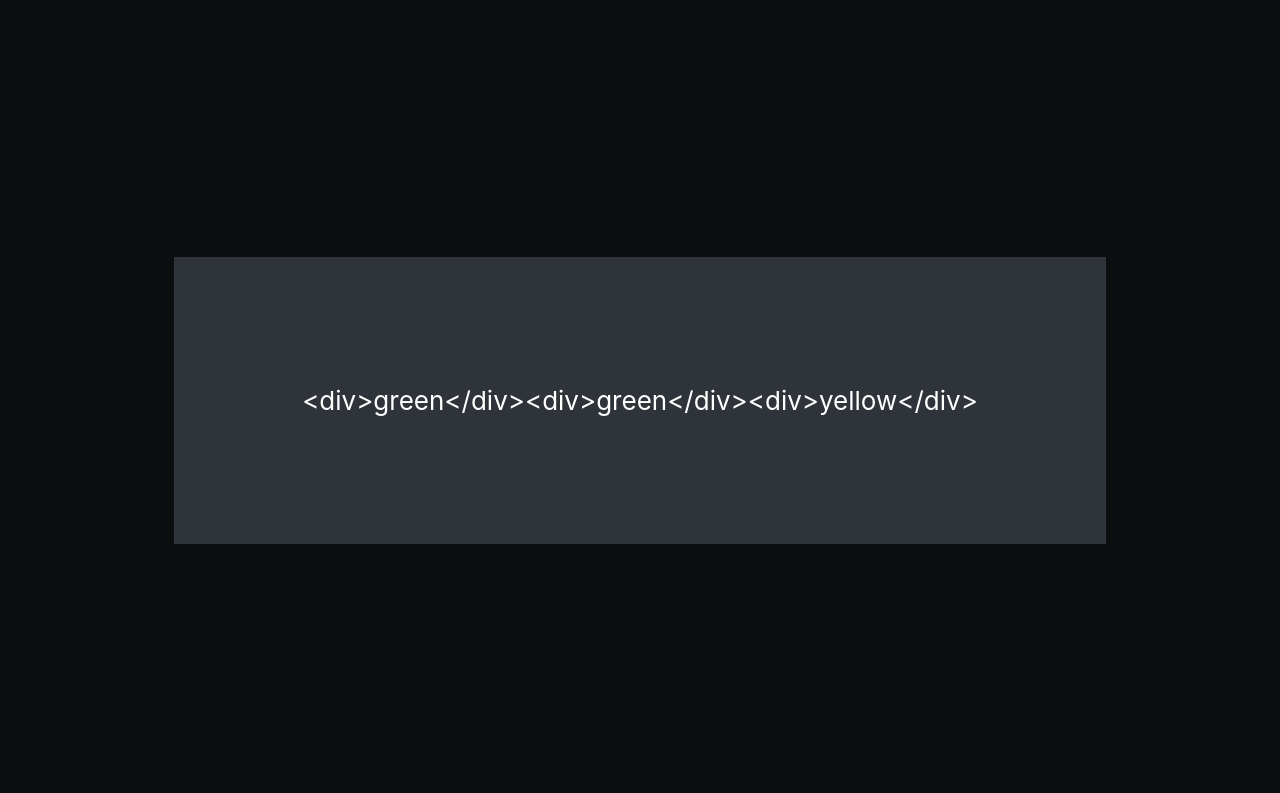
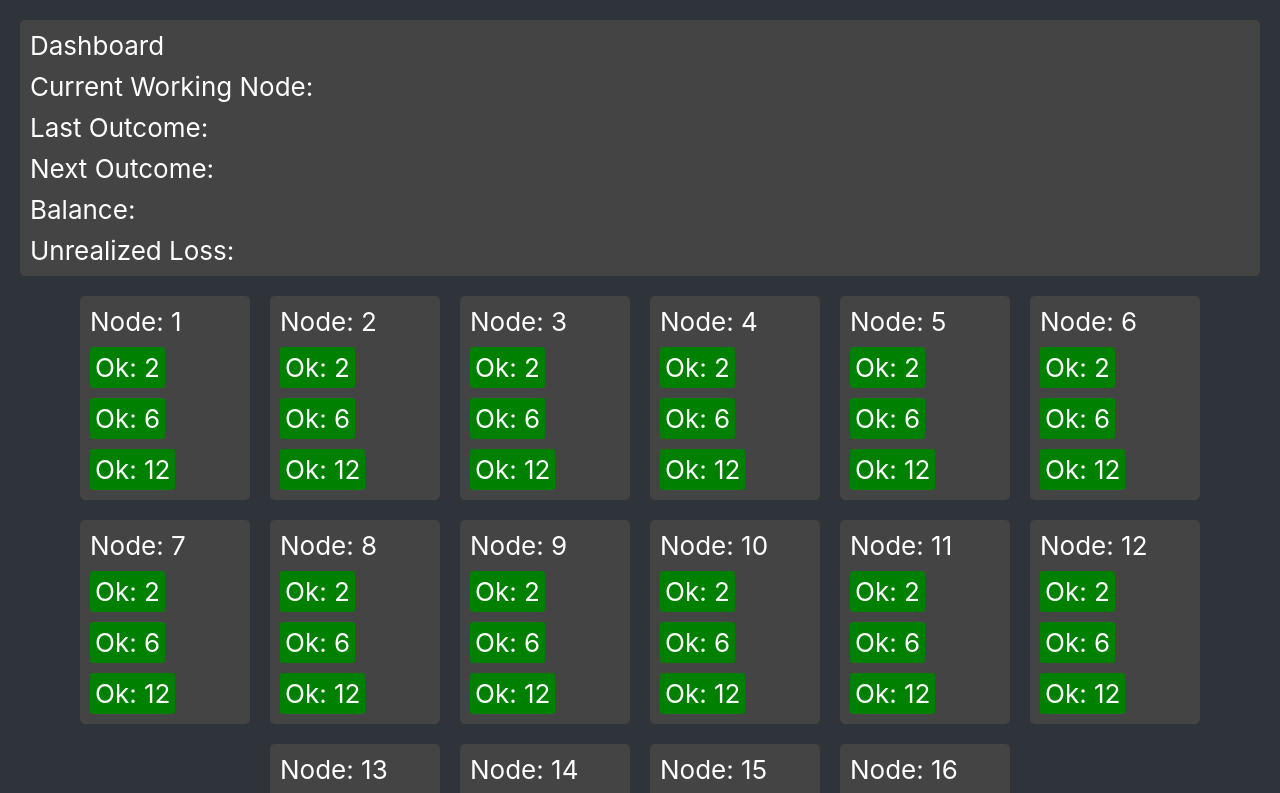
Before and after one commit to KnollElias/MEM-Trading, a React (Create React App) app in the folder splitmartin/graphicaldemo/: page / in a window 1280 px wide. Shown: the top 793 px of the page. Built offline with nearby package versions, Linux system fonts and the light colour scheme.

Commit message:
Tried to continue on the visual multimartingale scale project

```diff
--- a/splitmartin/graphicaldemo/src/App.css
+++ b/splitmartin/graphicaldemo/src/App.css
@@ -1,52 +1,55 @@
-.App {
-  text-align: center;
-}
-
-.App-logo {
-  height: 40vmin;
-  pointer-events: none;
-}
-
-@media (prefers-reduced-motion: no-preference) {
-  .App-logo {
-    animation: App-logo-spin infinite 20s linear;
-  }
-}
-
 .App-header {
   background-color: #0c0d0f;
   min-height: 100vh;
   display: flex;
-  flex-direction: column;
   align-items: center;
   justify-content: center;
   font-size: calc(10px + 2vmin);
   color: white;
+}
 
 .container {
-    padding: 10%;
+  display: flex;
+  flex-direction: row; /* Arrange nodes horizontally */
+  flex-wrap: wrap; /* Wrap to the next line when there's no space */
+  gap: 20px; /* Add spacing between nodes */
+  padding: 20px;
   background-color: #2f333a;
+  justify-content: center; /* Center nodes in the container */
+}
 
 .item {
+  display: flex;
+  flex-direction: column; /* Stack risk levels vertically within each node */
+  align-items: flex-start; /* Align items to the left */
+  gap: 10px; /* Add spacing between risk levels */
+  padding: 10px;
+  background-color: #444;
+  border-radius: 5px;
+  min-width: 150px; /* Set a minimum width for consistency */
+}
+
+.dash {
+  display: flex;
+  flex-direction: column; /* Stack risk levels vertically within each node */
+  align-items: flex-start; /* Align items to the left */
+  gap: 10px; /* Add spacing between risk levels */
+  padding: 10px;
+  background-color: #444;
+  border-radius: 5px;
+  width: 100%; /* Set a minimum width for consistency */
+}
+
 .free {
   background-color: green;
+  color: white;
+  padding: 5px;
+  border-radius: 3px;
 }
+
 .used {
   background-color: red;
+  color: white;
+  padding: 5px;
+  border-radius: 3px;
 }
-    }
-  }
-}
-
-.App-link {
-  color: #61dafb;
-}
-
-@keyframes App-logo-spin {
-  from {
-    transform: rotate(0deg);
-  }
-  to {
-    transform: rotate(360deg);
-  }
-}
--- a/splitmartin/graphicaldemo/src/App.js
+++ b/splitmartin/graphicaldemo/src/App.js
@@ -1,37 +1,56 @@
-import logo from './logo.svg';
 import './App.css';
-import {useState} from "react";
+import { useState, useEffect } from "react";
 
 function App() {
-  const PontLength = 3; // How many times i can fail
+  const PontLength = 3; // How many times one node can fail
   const NodeCount = 16; // How many different Scales there are
 
-  const [scales, setState] = useState([
-    {
-      index: 1,
-      size: 3,
-      state: 0,
-    }
-  ]);
+  const [scales, setScales] = useState([]);
+
+  // Function to initialize scales
+  const initializeScales = () => {
+    const newScales = Array.from({ length: NodeCount }, (_, index) => ({
+      index: index + 1,
+      size: PontLength,
+      state: 0, // Default state
+    }));
+    setScales(newScales);
+  };
+
+  // Run the initializeScales function once on component mount
+  useEffect(() => {
+    initializeScales();
+  }, []);
 
   const plotScales = (scales) => {
-    let output = "";
-    for (let scale of scales) {
-      for (let riskLevel = 0; riskLevel < scale.size; riskLevel++) {
-        console.warn("risk level_: " + riskLevel)
-        if (riskLevel > scale.state) {
-          output += `<div>green</div>`;
-        }
-      }
-      output += `<div>yellow</div>`;
-    }
-    return output;
-  }
+    return scales.map((scale, scaleIndex) => (
+      <div key={scaleIndex} className="item">
+        <div>
+          Node: {scaleIndex+1}
+        </div>
+        {Array.from({ length: scale.size }).map((_, riskLevel) => (
+          <div
+            key={riskLevel}
+            className={`${riskLevel > (scale.state-1) ? 'free' : 'used'}`}
+          >
+            {riskLevel > (scale.state-1) ? `Ok: ${((riskLevel+1)*(riskLevel+2))}`: "Risk"}
+          </div>
+        ))}
+      </div>
+    ));
+  };
 
   return (
     <div className="App">
       <header className="App-header">
-        <div className='container'>
+        <div className="container">
+          <div className='dash'>Dashboard
+            <div>Current Working Node:</div>
+            <div>Last Outcome:</div>
+            <div>Next Outcome:</div>
+            <div>Balance:</div>
+            <div>Unrealized Loss:</div>
+          </div>
           {plotScales(scales)}
         </div>
       </header>
```
Lines whose indentation alone changed are shown as unchanged.
